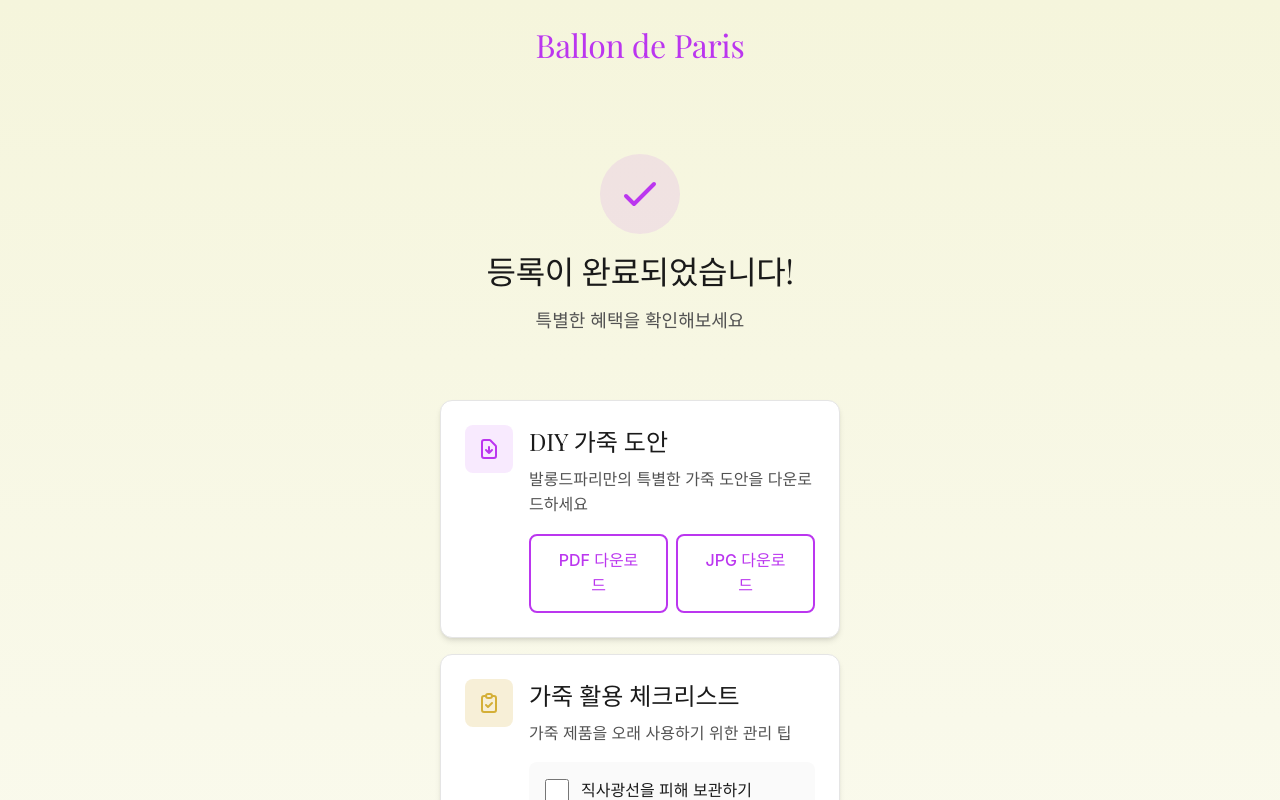
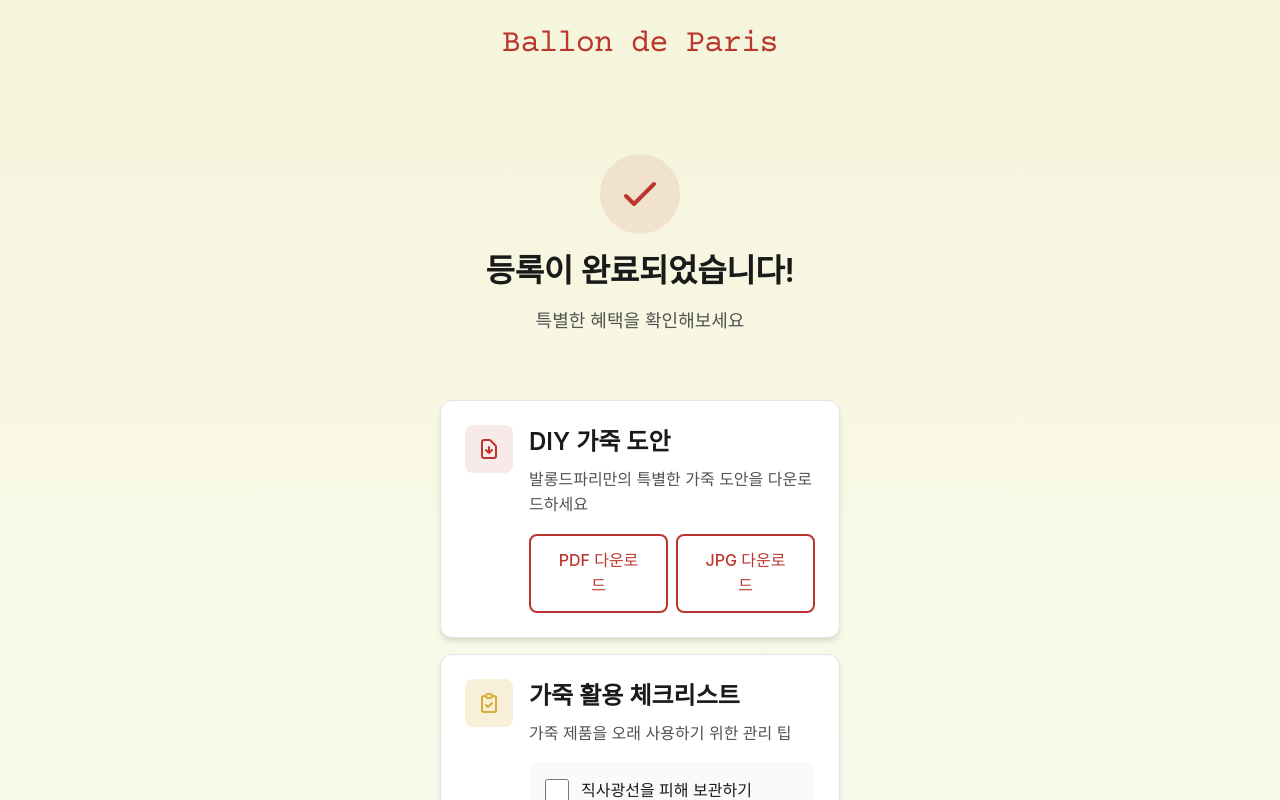
Before and after one commit to sodaaw/ballon-product-registration, a Next.js app: page /success in a window 1280 px wide. Shown: the top 800 px of the page. Built offline with nearby package versions, Linux system fonts and the light colour scheme; a web font is replaced by a local one.

Commit message:
2차수정

```diff
--- a/app/globals.css
+++ b/app/globals.css
@@ -1,4 +1,5 @@
 @import url('https://fonts.googleapis.com/css2?family=Playfair+Display:wght@400;500;600;700&display=swap');
+@import url('https://fonts.googleapis.com/css2?family=Courier+Prime:wght@400;700&display=swap');
 @import url('https://cdn.jsdelivr.net/gh/orioncactus/pretendard@v1.3.9/dist/web/static/pretendard.min.css');
 
 @tailwind base;
--- a/app/page.tsx
+++ b/app/page.tsx
@@ -11,7 +11,7 @@
       {/* 헤더 */}
       <header className="w-full px-6 py-6">
         <div className="max-w-md mx-auto">
-          <h1 className="font-serif text-display text-brand-primary text-center mb-2">
+          <h1 className="font-logo text-display text-brand-primary text-center mb-2 font-medium tracking-tight">
             Ballon de Paris
           </h1>
           <div className="h-1 w-24 bg-brand-gold mx-auto rounded-full"></div>
@@ -23,7 +23,7 @@
         <div className="max-w-md w-full text-center space-y-8">
           {/* 메인 타이틀 */}
           <div className="space-y-4">
-            <h2 className="font-serif text-title text-brand-dark leading-relaxed">
+            <h2 className="font-sans text-title text-brand-dark leading-relaxed font-semibold">
               발롱드파리와의 여정,
               <br />
               지금 시작하세요.
--- a/app/register/page.tsx
+++ b/app/register/page.tsx
@@ -126,7 +126,7 @@
           >
             ← 뒤로
           </button>
-          <h1 className="font-serif text-title text-brand-dark">
+          <h1 className="font-sans text-title text-brand-dark font-semibold">
             제품 등록
           </h1>
           <p className="text-body text-brand-gray-600 mt-2">
--- a/app/success/page.tsx
+++ b/app/success/page.tsx
@@ -21,7 +21,7 @@
       {/* 헤더 */}
       <header className="w-full px-6 py-6">
         <div className="max-w-md mx-auto">
-          <h1 className="font-serif text-title text-brand-primary text-center">
+          <h1 className="font-logo text-title text-brand-primary text-center font-medium tracking-tight">
             Ballon de Paris
           </h1>
         </div>
@@ -47,7 +47,7 @@
                 />
               </svg>
             </div>
-            <h2 className="font-serif text-title text-brand-dark">
+            <h2 className="font-sans text-title text-brand-dark font-semibold">
               등록이 완료되었습니다!
             </h2>
             <p className="text-body-lg text-brand-gray-600">
@@ -77,7 +77,7 @@
                     </svg>
                   </div>
                   <div className="flex-1">
-                    <h3 className="font-serif text-heading text-brand-dark mb-2">
+                    <h3 className="font-sans text-heading text-brand-dark mb-2 font-semibold">
                       DIY 가죽 도안
                     </h3>
                     <p className="text-body text-brand-gray-600 mb-4">
@@ -126,7 +126,7 @@
                     </svg>
                   </div>
                   <div className="flex-1">
-                    <h3 className="font-serif text-heading text-brand-dark mb-2">
+                    <h3 className="font-sans text-heading text-brand-dark mb-2 font-semibold">
                       가죽 활용 체크리스트
                     </h3>
                     <p className="text-body text-brand-gray-600 mb-4">
@@ -199,7 +199,7 @@
                     </svg>
                   </div>
                   <div className="flex-1">
-                    <h3 className="font-serif text-heading text-brand-dark mb-2">
+                    <h3 className="font-sans text-heading text-brand-dark mb-2 font-semibold">
                       추천 음악 플레이리스트
                     </h3>
                     <p className="text-body text-brand-gray-600 mb-4">
--- a/tailwind.config.js
+++ b/tailwind.config.js
@@ -9,9 +9,9 @@
     extend: {
       colors: {
         brand: {
-          primary: '#BB36EF',
-          primaryDark: '#9B2BCF',
-          primaryLight: '#D55AFF',
+          primary: '#BB362F',
+          primaryDark: '#9B2A1F',
+          primaryLight: '#D55A4F',
           gold: '#D4AF37',
           ivory: '#F5F5DC',
           dark: '#1A1A1A',
@@ -32,6 +32,7 @@
       fontFamily: {
         serif: ['Playfair Display', 'serif'],
         sans: ['Pretendard', '-apple-system', 'BlinkMacSystemFont', 'system-ui', 'sans-serif'],
+        logo: ['American Typewriter', 'Courier Prime', 'Courier New', 'monospace'],
       },
       fontSize: {
         'display': ['3rem', { lineHeight: '1.2', letterSpacing: '-0.02em' }],
```
Also changed, not shown: 1 other file (tests, documents, lock files or other folders).
